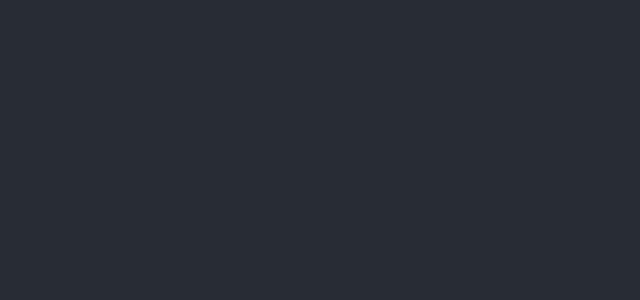
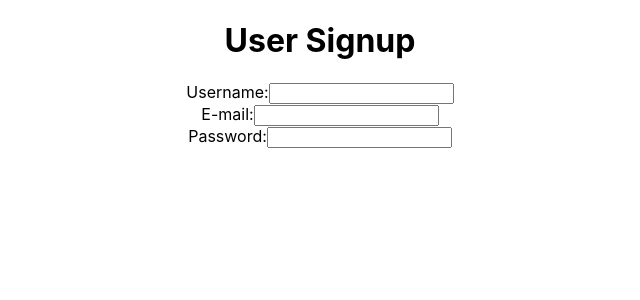
Before and after one commit to vineshpersaud/imager, a React (Create React App) app in the folder client/: page / in a window 1280 px wide. Shown: the top 300 px of the page, without its empty margins (320-960 px from the left). Built offline with nearby package versions, Linux system fonts and the light colour scheme.

Commit message:
setup basic user signup form

```diff
--- a/client/src/App.js
+++ b/client/src/App.js
@@ -1,12 +1,13 @@
 import React, { Component } from 'react';
 import './App.css';
+import UserForm from './containers/UserForm.js'
 
 class App extends Component {
   render() {
     return (
+
       <div className="App">
-        <header className="App-header">
-        </header>
+        <UserForm/>
       </div>
     );
   }
--- /dev/null
+++ b/client/src/containers/UserForm.js
@@ -0,0 +1,32 @@
+import React, {Component} from 'react';
+
+class UserForm extends Component {
+
+  render(){
+    return (
+
+    <div>
+      <div>
+        <h1> User Signup </h1>
+      </div>
+        <form>
+        <div>
+           <label htmlFor="username">Username:</label>
+           <input type="text" name="username"/>
+       </div>
+
+        <div>
+           <label htmlFor="email">E-mail:</label>
+           <input type="text" name="email"/>
+        </div>
+
+        <div>
+           <label htmlFor="password">Password:</label>
+           <input type="password" name="password"/>
+        </div>
+      </form>
+    </div>)
+  }
+}
+
+export default UserForm
```
